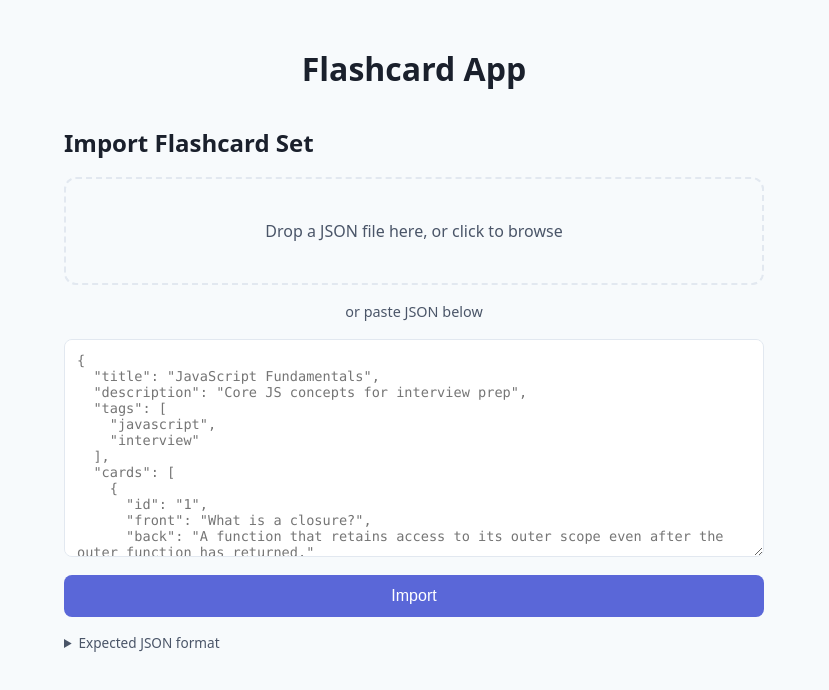
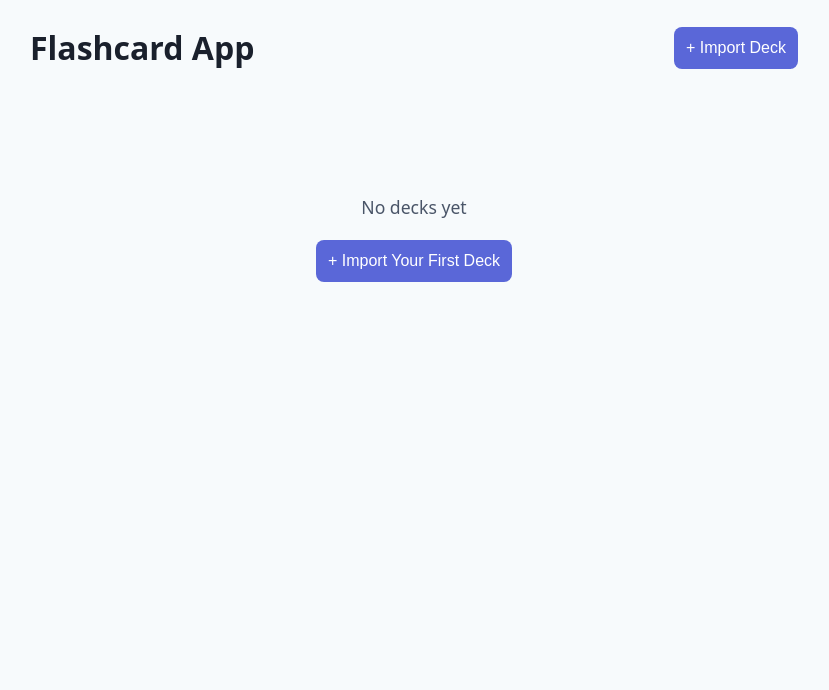
Before and after one commit to SeijiMatsumoto/flashcard-app, a React (Vite) app: page / in a window 1280 px wide. Shown: the top 690 px of the page, without its empty margins (226-1055 px from the left). Built offline with nearby package versions, Linux system fonts and the light colour scheme.

Commit message:
update layout

```diff
--- a/src/App.css
+++ b/src/App.css
@@ -1,13 +1,70 @@
 .app {
-  max-width: 700px;
+  max-width: 1100px;
   margin: 0 auto;
 }
 
-.app > h1 {
-  text-align: center;
+.app.study-mode {
+  max-width: 700px;
+}
+
+.home-header {
+  display: flex;
+  justify-content: space-between;
+  align-items: center;
+  margin-bottom: 24px;
+}
+
+.home-header h1 {
   color: var(--text-h);
   font-size: 2rem;
-  margin-bottom: 32px;
+  margin: 0;
+}
+
+.btn.add-deck-btn {
+  padding: 10px 20px;
+  flex-shrink: 0;
+}
+
+/* Modal */
+.modal-overlay {
+  position: fixed;
+  inset: 0;
+  background: rgba(0, 0, 0, 0.5);
+  display: flex;
+  justify-content: center;
+  align-items: center;
+  z-index: 100;
+}
+
+.modal {
+  background: var(--bg);
+  border-radius: 16px;
+  padding: 24px;
+  width: 90%;
+  max-width: 540px;
+  max-height: 90vh;
+  overflow-y: auto;
+  box-shadow: var(--shadow-lg);
+}
+
+.modal-header {
+  display: flex;
+  justify-content: space-between;
+  align-items: center;
+  margin-bottom: 16px;
+}
+
+.modal-header h2 {
+  color: var(--text-h);
+  margin: 0;
+}
+
+.btn.modal-close {
+  background: transparent;
+  color: var(--text);
+  font-size: 1.5rem;
+  padding: 4px 10px;
+  line-height: 1;
 }
 
 /* Buttons */
@@ -27,9 +84,13 @@
 .btn.primary {
   background: var(--accent);
   color: white;
-  width: 100%;
   padding: 12px;
   font-size: 1rem;
+}
+
+.import-view .btn.primary,
+.completed .btn.primary {
+  width: 100%;
 }
 .btn.primary:hover {
   background: var(--accent-hover);
@@ -74,6 +135,8 @@
   color: var(--red);
   font-size: 0.85rem;
   padding: 6px 12px;
+  align-self: flex-end;
+  margin-top: 8px;
 }
 .btn.delete-btn:hover {
   background: rgba(252, 129, 129, 0.1);
@@ -89,12 +152,7 @@
 
 /* Import View */
 .import-view {
-  margin-bottom: 40px;
-}
-
-.import-view h2 {
-  color: var(--text-h);
-  margin-bottom: 16px;
+  margin-bottom: 0;
 }
 
 .drop-zone {
@@ -163,6 +221,22 @@
   text-align: left;
 }
 
+/* Empty State */
+.empty-state {
+  text-align: center;
+  padding: 80px 20px;
+  color: var(--text);
+}
+
+.empty-state p {
+  font-size: 1.1rem;
+  margin-bottom: 20px;
+}
+
+.empty-state .btn.primary {
+  width: auto;
+}
+
 /* Deck List */
 .deck-list {
   margin-top: 8px;
@@ -173,8 +247,8 @@
 }
 
 .decks {
-  display: flex;
-  flex-direction: column;
+  display: grid;
+  grid-template-columns: repeat(auto-fill, minmax(280px, 1fr));
   gap: 12px;
 }
 
@@ -184,8 +258,8 @@
   border-radius: 12px;
   padding: 16px 20px;
   display: flex;
+  flex-direction: column;
   justify-content: space-between;
-  align-items: center;
   cursor: pointer;
   transition: box-shadow 0.2s, transform 0.1s;
   box-shadow: var(--shadow);
--- a/src/App.tsx
+++ b/src/App.tsx
@@ -10,6 +10,7 @@ import "./App.css";
 export default function App() {
   const [sets, setSets] = useState<StoredFlashcardSet[]>(loadSets);
   const [studyingIndex, setStudyingIndex] = useState<number | null>(null);
+  const [showImport, setShowImport] = useState(false);
 
   function handleImport(json: string): string | null {
     let parsed: unknown;
@@ -27,6 +28,7 @@ export default function App() {
 
     const updated = addSet(result.data);
     setSets(updated);
+    setShowImport(false);
     return null;
   }
 
@@ -55,7 +57,7 @@ export default function App() {
 
   if (studyingIndex !== null && sets[studyingIndex]) {
     return (
-      <div className="app">
+      <div className="app study-mode">
         <StudyView
           set={sets[studyingIndex]}
           onMarkLearned={handleMarkLearned}
@@ -69,9 +71,27 @@ export default function App() {
 
   return (
     <div className="app">
-      <h1>Flashcard App</h1>
-      <ImportView onImport={handleImport} />
-      <DeckList sets={sets} onSelect={setStudyingIndex} onDelete={handleDelete} />
+      <div className="home-header">
+        <h1>Flashcard App</h1>
+        <button className="btn primary add-deck-btn" onClick={() => setShowImport(true)}>
+          + Import Deck
+        </button>
+      </div>
+      <DeckList sets={sets} onSelect={setStudyingIndex} onDelete={handleDelete} onImport={() => setShowImport(true)} />
+
+      {showImport && (
+        <div className="modal-overlay" onClick={() => setShowImport(false)}>
+          <div className="modal" onClick={(e) => e.stopPropagation()}>
+            <div className="modal-header">
+              <h2>Import Deck</h2>
+              <button className="btn modal-close" onClick={() => setShowImport(false)}>
+                &times;
+              </button>
+            </div>
+            <ImportView onImport={handleImport} />
+          </div>
+        </div>
+      )}
     </div>
   );
 }
--- a/src/DeckList.tsx
+++ b/src/DeckList.tsx
@@ -4,10 +4,20 @@ interface Props {
   sets: StoredFlashcardSet[];
   onSelect: (index: number) => void;
   onDelete: (index: number) => void;
+  onImport: () => void;
 }
 
-export default function DeckList({ sets, onSelect, onDelete }: Props) {
-  if (sets.length === 0) return null;
+export default function DeckList({ sets, onSelect, onDelete, onImport }: Props) {
+  if (sets.length === 0) {
+    return (
+      <div className="empty-state">
+        <p>No decks yet</p>
+        <button className="btn primary" onClick={onImport}>
+          + Import Your First Deck
+        </button>
+      </div>
+    );
+  }
 
   return (
     <div className="deck-list">
--- a/src/ImportView.tsx
+++ b/src/ImportView.tsx
@@ -69,7 +69,6 @@ export default function ImportView({ onImport }: Props) {
 
   return (
     <div className="import-view">
-      <h2>Import Flashcard Set</h2>
       <div
         className={`drop-zone ${dragging ? "dragging" : ""}`}
         onDragOver={(e) => {
```
